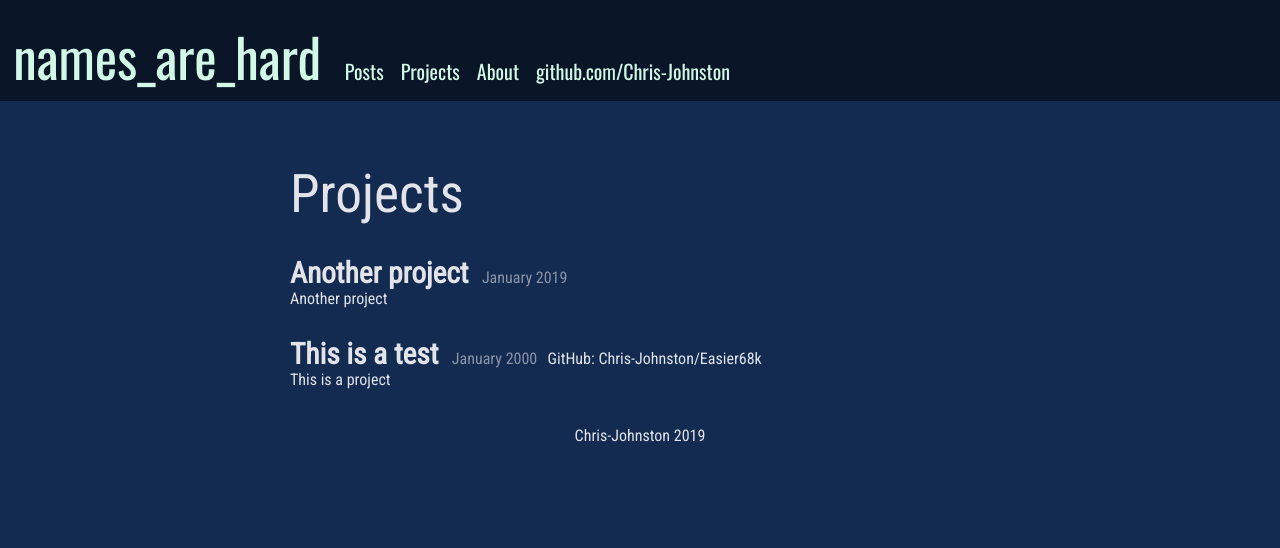
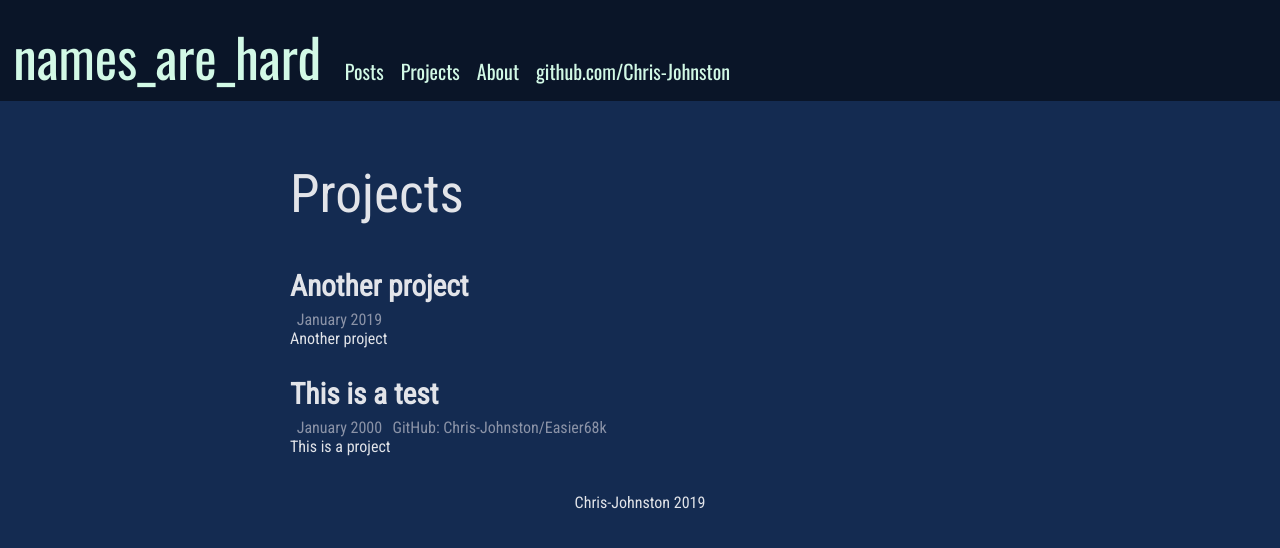
Before and after one commit to Chris-Johnston/names_are_hard, a Jekyll site: the page built from meta/projects.md, in a window 1280 px wide. Shown: the top 548 px of the page. Built offline with Jekyll 4.4.1, drawn with Linux system fonts in a browser that asks for light colours.

Commit message:
style is hard sometimes

```diff
--- a/_sass/names_are_hard.scss
+++ b/_sass/names_are_hard.scss
@@ -174,15 +174,22 @@ a {
 
 .post-list a,
 .project-list a {
-  color: $foreground-color;
+
+  color: darken($foreground-color, 30%);
+
+  .project-title
+  {
+    color: $foreground-color;
+  }
+
   text-decoration: none;
 
   &:hover {
     color: $highlight-color;
-
-    .project-title,
-    .post-title {
+    .project-title
+    {
       text-decoration: underline;
+      color: $highlight-color;
     }
   }
 }
@@ -194,22 +201,11 @@ a {
   margin-bottom: 25pt;
 }
 
-.project-title,
-.post-title {
-  display: inline;
-}
-
 .project-date,
 .post-date {
   margin-left: 5pt;
   display: inline;
   color: darken($foreground-color, 30%);
-}
-
-.project-description,
-.post-description {
-  display: inline-block;
-  padding-top: 2pt;
 }
 
 .project-gh::before {
@@ -219,6 +215,17 @@ a {
 .project-gh {
   margin-left: 5pt;
   color: darken($color: $foreground-color, $amount: 30%);
+
+  &:hover
+  {
+    text-decoration: underline;
+  }
+}
+
+.project-description,
+.post-description {
+  display: inline-block;
+  padding-top: 2pt;
 }
 
 .page-gh {
```
